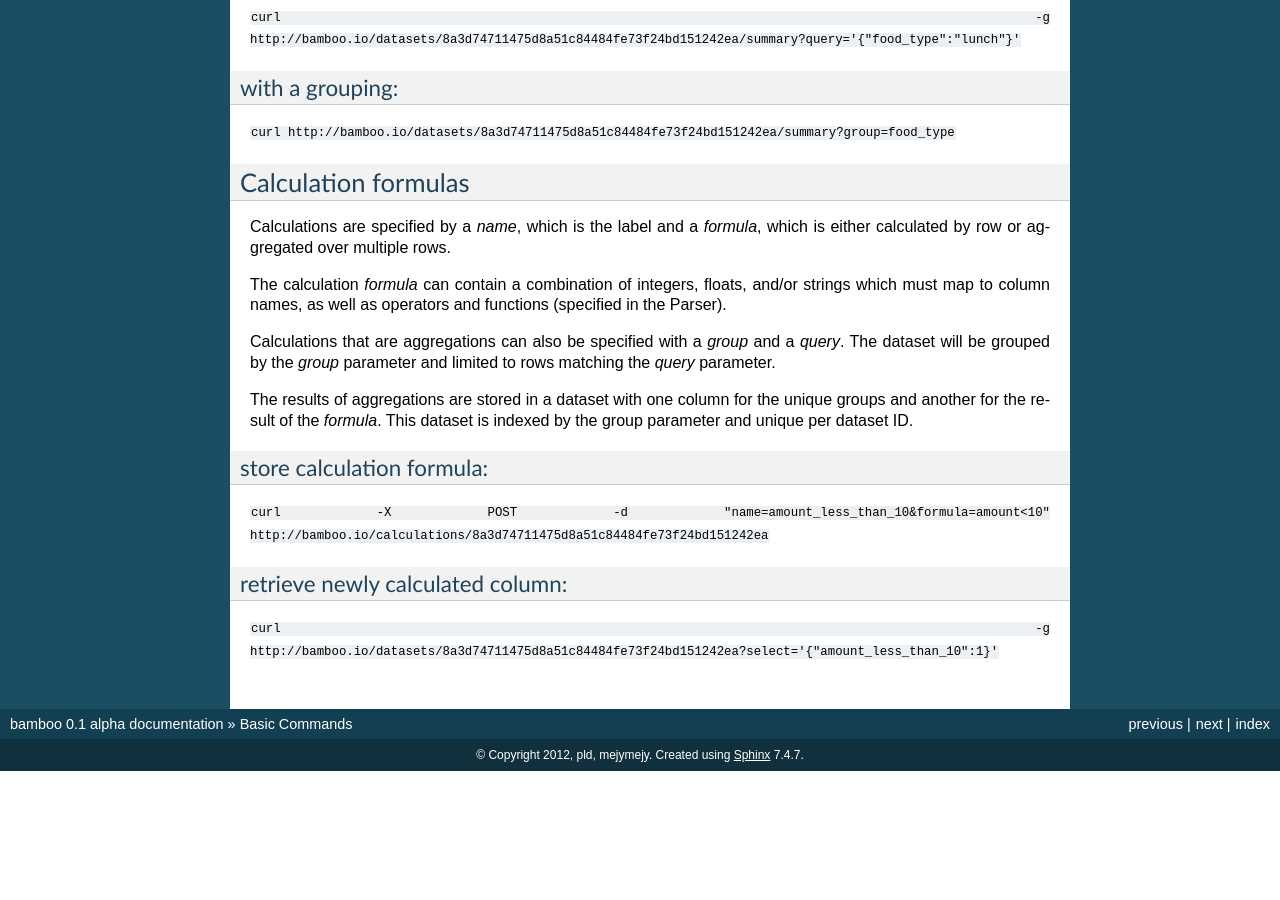
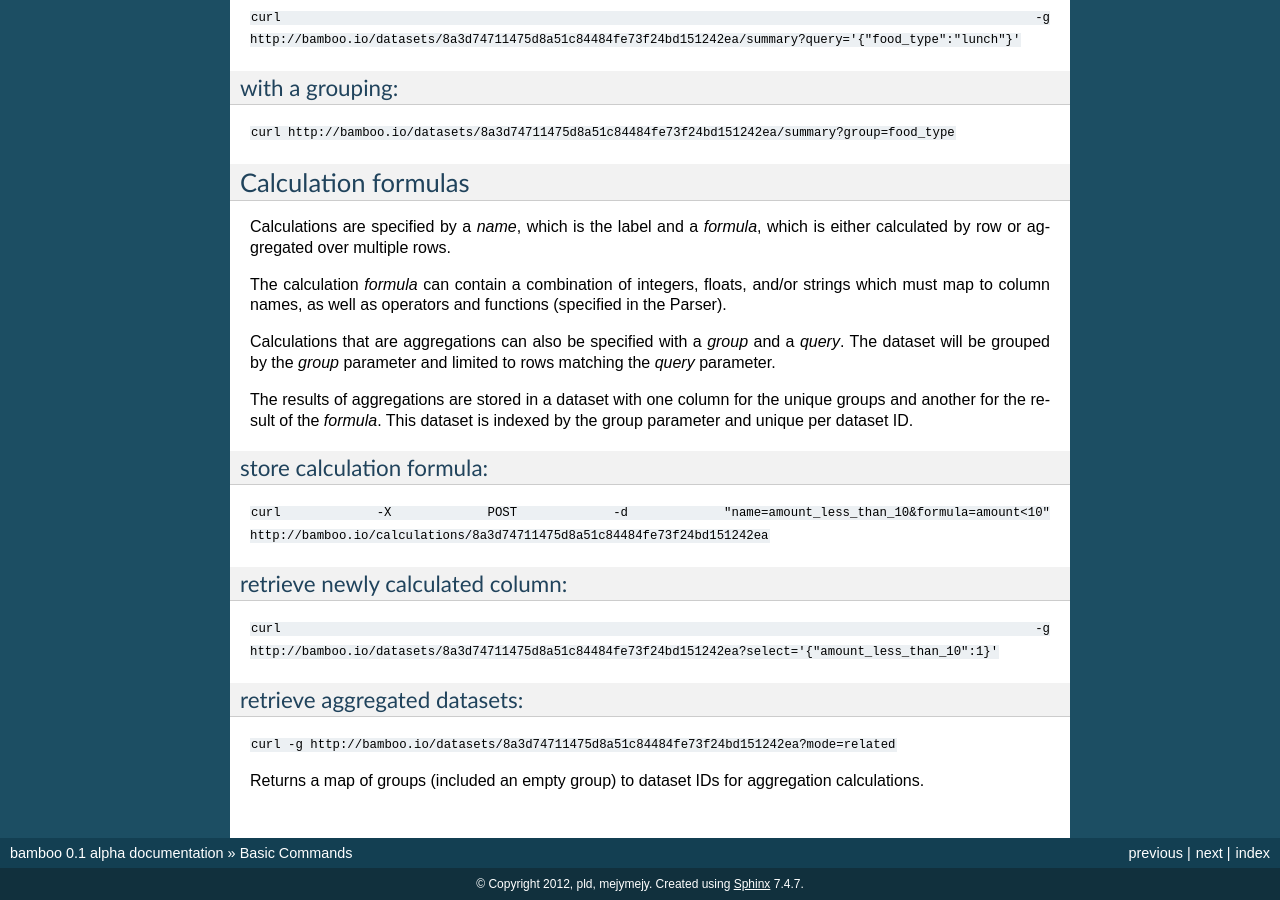
Before and after one commit to pld/bamboo, a Sphinx documentation site: the page built from docs/basic_commands.rst, in a window 1280 px wide and 900 px high, scrolled down 2297 px. Built offline with Sphinx 7.4.7, drawn with Linux system fonts in a browser that asks for light colours; formulas are drawn with MathJax 3; before the commit the page ends 3068 px from its top, so only the background shows below that; some of the changed text lies outside the part shown.

Commit message:
add docs for aggregation

```diff
--- a/docs/basic_commands.rst
+++ b/docs/basic_commands.rst
@@ -165,3 +165,10 @@ store calculation formula:
 retrieve newly calculated column:
 ^^^^^^^^^^^^^^^^^^^^^^^^^^^^^^^^^
 ``curl -g http://bamboo.io/datasets/8a3d74711475d8a51c84484fe73f24bd151242ea?select='{"amount_less_than_10":1}'``
+
+retrieve aggregated datasets:
+^^^^^^^^^^^^^^^^^^^^^^^^^^^^^
+``curl -g http://bamboo.io/datasets/8a3d74711475d8a51c84484fe73f24bd151242ea?mode=related``
+
+Returns a map of groups (included an empty group) to dataset IDs for
+aggregation calculations.
```
